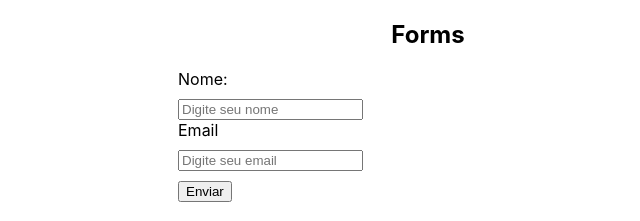
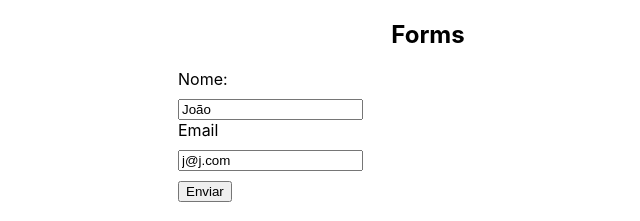
Before and after one commit to gabsbento/curso-react, a React (Create React App) app: page / in a window 1280 px wide. Shown: the top 221 px of the page, without its empty margins (212-852 px from the left). Built offline with nearby package versions, Linux system fonts and the light colour scheme.

Commit message:
:sparkles: feat: controlled inputs

```diff
--- a/src/App.jsx
+++ b/src/App.jsx
@@ -5,7 +5,7 @@ function App() {
   return (
     <div className="App">
       <h2>Forms</h2>
-      <MyForm />
+      <MyForm user={{ name: "João", email: "j@j.com" }} />
     </div>
   );
 }
--- a/src/forms/MyForm.jsx
+++ b/src/forms/MyForm.jsx
@@ -1,9 +1,9 @@
 import React from "react";
 import "./MyForm.css";
 
-function MyForm() {
-  const [name, setName] = React.useState("");
-  const [email, setEmail] = React.useState("");
+function MyForm({ user }) {
+  const [name, setName] = React.useState(user ? user.name : "");
+  const [email, setEmail] = React.useState(user ? user.email : "");
 
   const handleName = (e) => setName(e.target.value);
 
@@ -24,6 +24,7 @@ function MyForm() {
             name="name"
             placeholder="Digite seu nome"
             onChange={handleName}
+            value={name}
           />
         </div>
         <label>
@@ -33,6 +34,7 @@ function MyForm() {
             name="email"
             placeholder="Digite seu email"
             onChange={(e) => setEmail(e.target.value)}
+            value={email}
           />
         </label>
         <input type="submit" value="Enviar" />
```
